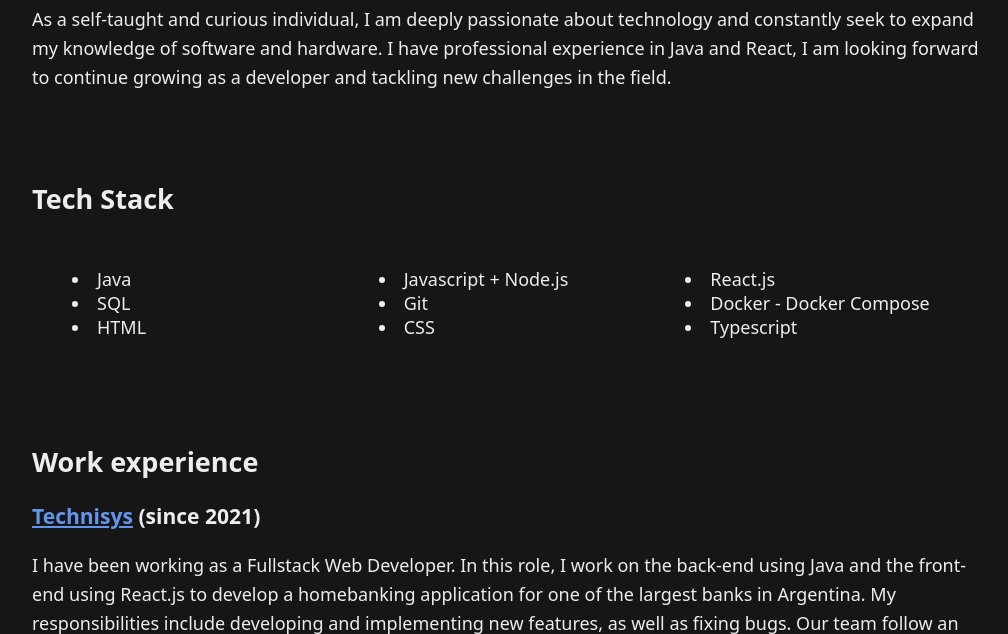
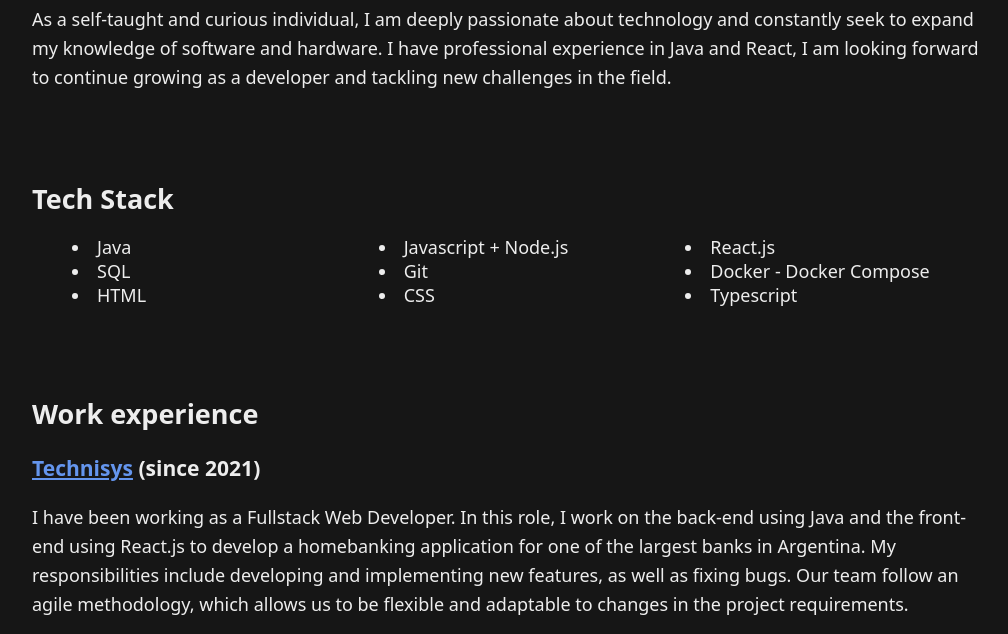
Before and after one commit to wet333/agustinwet-vps-index, a PHP site: page / in a window 1280 px wide. Shown: the part 492-1126 px from the top of the page, without its empty margins (128-1136 px from the left). Run offline with PHP 8.4, Linux system fonts and the light colour scheme.

Commit message:
delete tech stack padding

```diff
--- a/styles.css
+++ b/styles.css
@@ -54,10 +54,6 @@ h2 {
     margin-bottom: 1rem;
 }
 
-.tech-stack-list {
-    padding: 1rem 0;
-}
-
 .tech-stack-list ul {
     display: grid;
     grid-template-columns: repeat(auto-fit, minmax(250px, 1fr));
```
